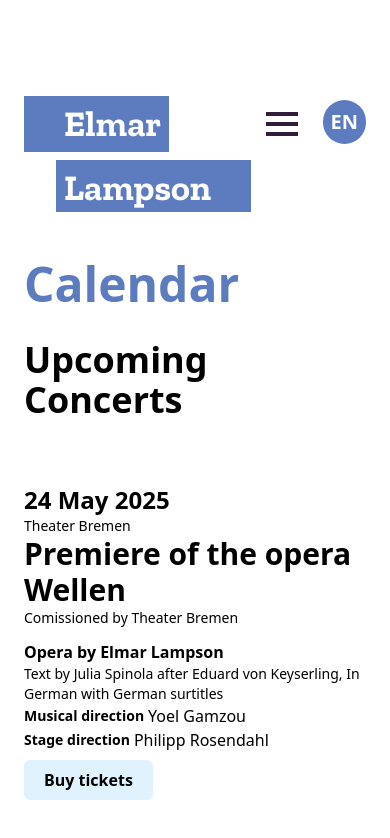
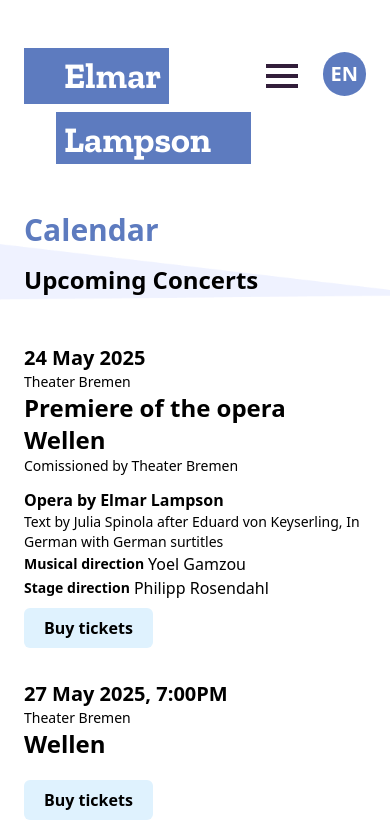
Before and after one commit to erikcba/elmar-lampson, a React (Vite) app: page /calendar in a window 390 px wide. Shown: the top 838 px of the page. Built offline with nearby package versions, Linux system fonts and the light colour scheme.

Commit message:
correcciones mobile calendar

```diff
--- a/src/pages/Media.jsx
+++ b/src/pages/Media.jsx
@@ -70,7 +70,7 @@
     return (
         <div className='bg-violet-100 py-16'>
             <div className='container mx-auto px-4 py-8 flex items-center justify-center'>
-                <div className='flex flex-col items-center justify-center w-1/3'>
+                <div className='flex flex-col items-center justify-center w-full sm:w-1/3'>
                     <div>
                         <img src={imgAlbum} alt="" />
                         <h1 className='text-2xl text-center font-bold mt-4'>
@@ -80,7 +80,7 @@
                             Choose service music below
                         </p>
                     </div>
-                    <div className='flex flex-col items-center justify-center mt-4 bg-white px-5 rounded-lg w-5/6'>
+                    <div className='flex flex-col items-center justify-center mt-4 bg-white px-5 rounded-lg w-full sm:w-5/6'>
                         {mediaItems.map((item, index) => (
                             <MediaCard
                                 key={index}
--- a/src/pages/calendar/Calendar.jsx
+++ b/src/pages/calendar/Calendar.jsx
@@ -15,17 +15,17 @@
     return (
         <div>
             <Menu toggleMenu={toggleMenu} isOpen={isOpen} />
-            <section className='py-12'>
-                <div className='px-6 xl:px-0 xl:pt-32'>
-                    <div className='relative'>
+            <section className='xl:py-12 py-0'>
+                <div className=' xl:pt-32 pt-0'>
+                    <div className='relative px-6 xl:px-0'>
                         <Navbar toggleMenu={toggleMenu} bgLang={'bg-sky-elmar text-white'} bgColor='bg-sky-elmar mix-blend-multiply text-white' />
                     </div>
-                    <div className='relative z-10'>
-                        <div className='container flex flex-col gap-8 mx-auto z-10'>
-                            <h1 className='text-sky text-5xl font-bold'>
+                    <div className='relative z-10 px-6 xl:px-0'>
+                        <div className='container flex flex-col md:gap-8 gap-4 mx-auto z-10'>
+                            <h1 className='text-sky md:text-5xl text-3xl font-bold'>
                                 Calendar
                             </h1>
-                            <p className='font-bold text-4xl relative z-10'>
+                            <p className='font-bold md:text-4xl text-2xl relative z-10'>
                                 Upcoming Concerts
                             </p>
                             <div className='flex flex-col gap-8 pt-8'>
@@ -40,23 +40,23 @@
                                 <TicketsCard date={'Summer 2026'} place={'Schenzhen Concert Hal'} title={'World Premiere: Sea Symphony Parts I, II and II'} subtitle={'Commissioned by Theater Bremen'} />
                             </div>
                         </div>
-                        <img className='absolute w-full xl:top-0 2xl:translate-y-15 z-0' src={divisor1} alt="" />
+
                     </div>
                     <div className='py-12 relative'>
-                        <h1 className='font-bold text-3xl z-10 relative container mx-auto'>
+                        <h1 className='font-bold xl:text-3xl text-2xl z-10 relative container mx-auto px-6 xl:px-0'>
                             Previous Concerts
                         </h1>
-                        <img className='absolute w-full xl:top-0 z-0' src={divisor2} alt="" />
-                        <div className='flex flex-col container mx-auto 2xl:gap-6 2xl:py-12'>
+                        <img className='absolute w-full xl:top-0 top-6 h-14 z-0' src={divisor2} alt="" />
+                        <div className='flex flex-col container mx-auto 2xl:gap-6 gap-8 2xl:py-12 px-6 xl:px-0'>
                             <div className='flex flex-col gap-0'>
                                 <div className='flex flex-col mb-3'>
-                                    <h3 className='text-2xl font-semibold'>
+                                    <h3 className='xl:text-2xl text-xl font-semibold'>
                                         18 May 2025, 11:00AM,
                                     </h3>
                                     <p className='text-sm font-light'>
                                         Theater Bremen
                                     </p>
-                                    <h1 className='text-3xl font-bold'>
+                                    <h1 className='xl:text-3xl text-2xl font-bold'>
                                         Matinee for the opera Wellen premiere
                                     </h1>
                                     <p className='text-sm font-light'>
@@ -74,13 +74,13 @@
                             </div>
                             <div className='flex flex-col gap-0'>
                                 <div className='flex flex-col mb-3'>
-                                    <h3 className='text-2xl font-semibold'>
+                                    <h3 className='xl:text-2xl text-xl font-semibold'>
                                         26 October 2024
                                     </h3>
                                     <p className='text-sm font-light'>
                                         Shenzhen Concert Hall
                                     </p>
-                                    <h1 className='text-3xl font-bold'>
+                                    <h1 className='xl:text-3xl text-2xl font-bold'>
                                         World Premiere: Sea Symphony Part II – 1. Dreams and Inklings, 2. Eerie Morning (2024)
                                     </h1>
                                     <p className='text-sm font-light'>
@@ -98,13 +98,13 @@
                             </div>
                             <div className='flex flex-col gap-0'>
                                 <div className='flex flex-col mb-3'>
-                                    <h3 className='text-2xl font-semibold'>
+                                    <h3 className='xl:text-2xl text-xl font-semibold'>
                                         8 December 2023
                                     </h3>
                                     <p className='text-sm font-light'>
                                         Shenzhen Concert Hall
                                     </p>
-                                    <h1 className='text-3xl font-bold'>
+                                    <h1 className='xl:text-3xl text-2xl font-bold'>
                                         World Premiere: Sea Symphony Part I – The Stormy Sea (2020–2023)                                    </h1>
                                     <p className='text-sm font-light'>
                                         Commissioned by the Shenzhen Symphony Orchestra
@@ -121,13 +121,13 @@
                             </div>
                             <div className='flex flex-col gap-0'>
                                 <div className='flex flex-col mb-3'>
-                                    <h3 className='text-2xl font-semibold'>
+                                    <h3 className='xl:text-2xl text-xl font-semibold'>
                                         17 September 2023
                                     </h3>
                                     <p className='text-sm font-light'>
                                         The Ernst Deutsch Theater, Hamburg
                                     </p>
-                                    <h1 className='text-3xl font-bold'>
+                                    <h1 className='xl:text-3xl text-2xl font-bold'>
                                         Music for St. Michaelis
                                     </h1>
                                     <p className='text-sm font-semibold'>
@@ -146,10 +146,10 @@
                             </div>
                             <div className='flex flex-col gap-0'>
                                 <div className='flex flex-col mb-3'>
-                                    <h3 className='text-2xl font-semibold'>
+                                    <h3 className='xl:text-2xl text-xl font-semibold'>
                                         4 October 2020
                                     </h3>
-                                    <h1 className='text-3xl font-bold'>
+                                    <h1 className='xl:text-3xl text-2xl font-bold'>
                                         World Premiere. Prayers at the Sea (2017–2020) <br />
                                         for Choir and Percussion (2)
                                     </h1>
@@ -172,6 +172,8 @@
                         </div>
                     </div>
                 </div>
+                <img className='absolute w-full xl:top-62 top-8 translate-y-53 h-14 2xl:translate-y-100 z-0' src={divisor1} alt="" />
+
             </section>
         </div>
     )
--- a/src/pages/calendar/TicketsCard.jsx
+++ b/src/pages/calendar/TicketsCard.jsx
@@ -4,13 +4,13 @@
   return (
     <div className='flex flex-col gap-0'>
       <div className='flex flex-col mb-3'>
-        <h3 className='text-2xl font-semibold'>
+        <h3 className='xl:text-2xl text-xl font-semibold'>
           {date}
         </h3>
         <p className='text-sm font-light'>
           {place}
         </p>
-        <h1 className='text-3xl font-bold'>
+        <h1 className='xl:text-3xl text-2xl font-bold'>
           {title}
         </h1>
         <p className='text-sm font-light'>
```
